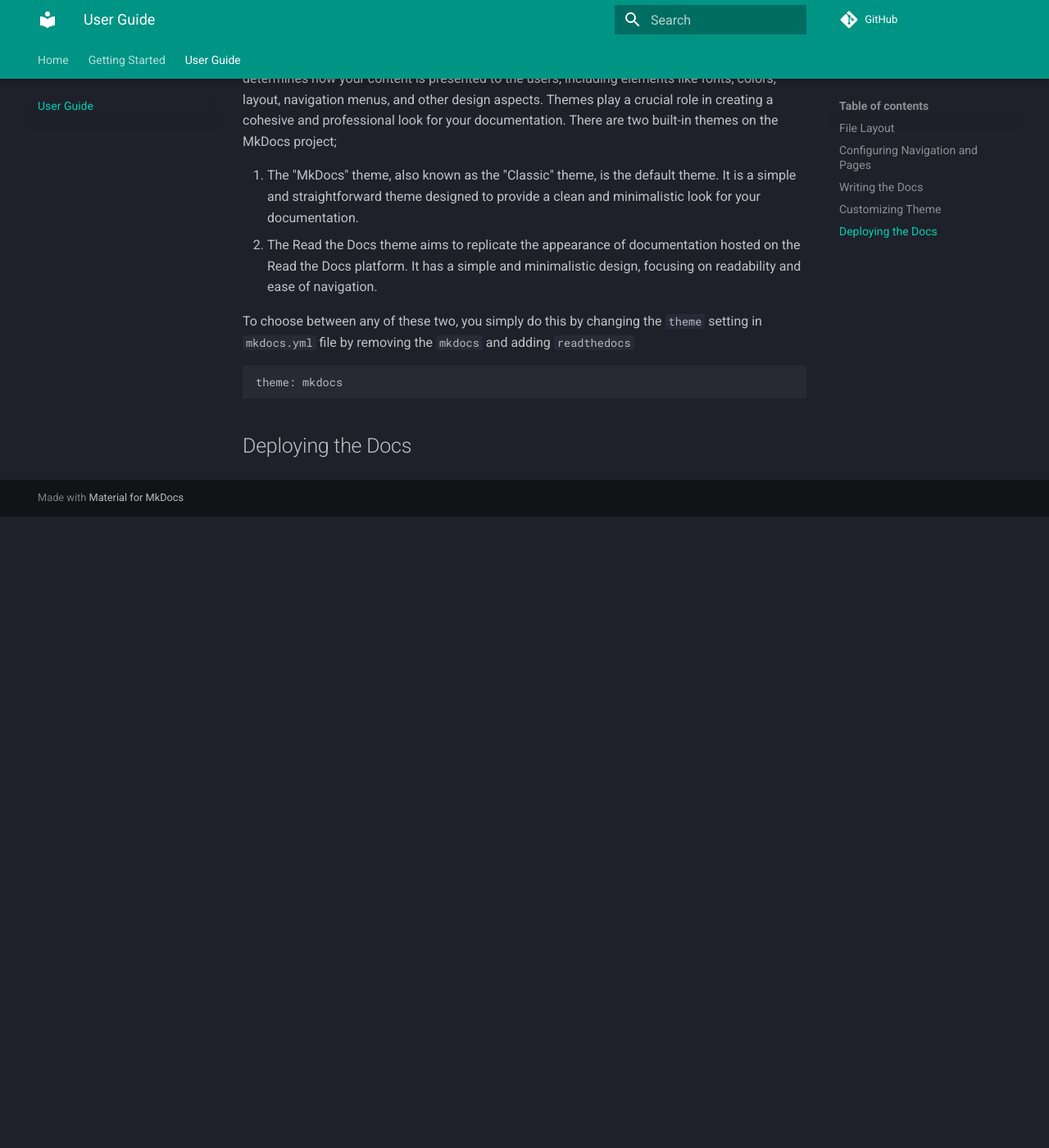
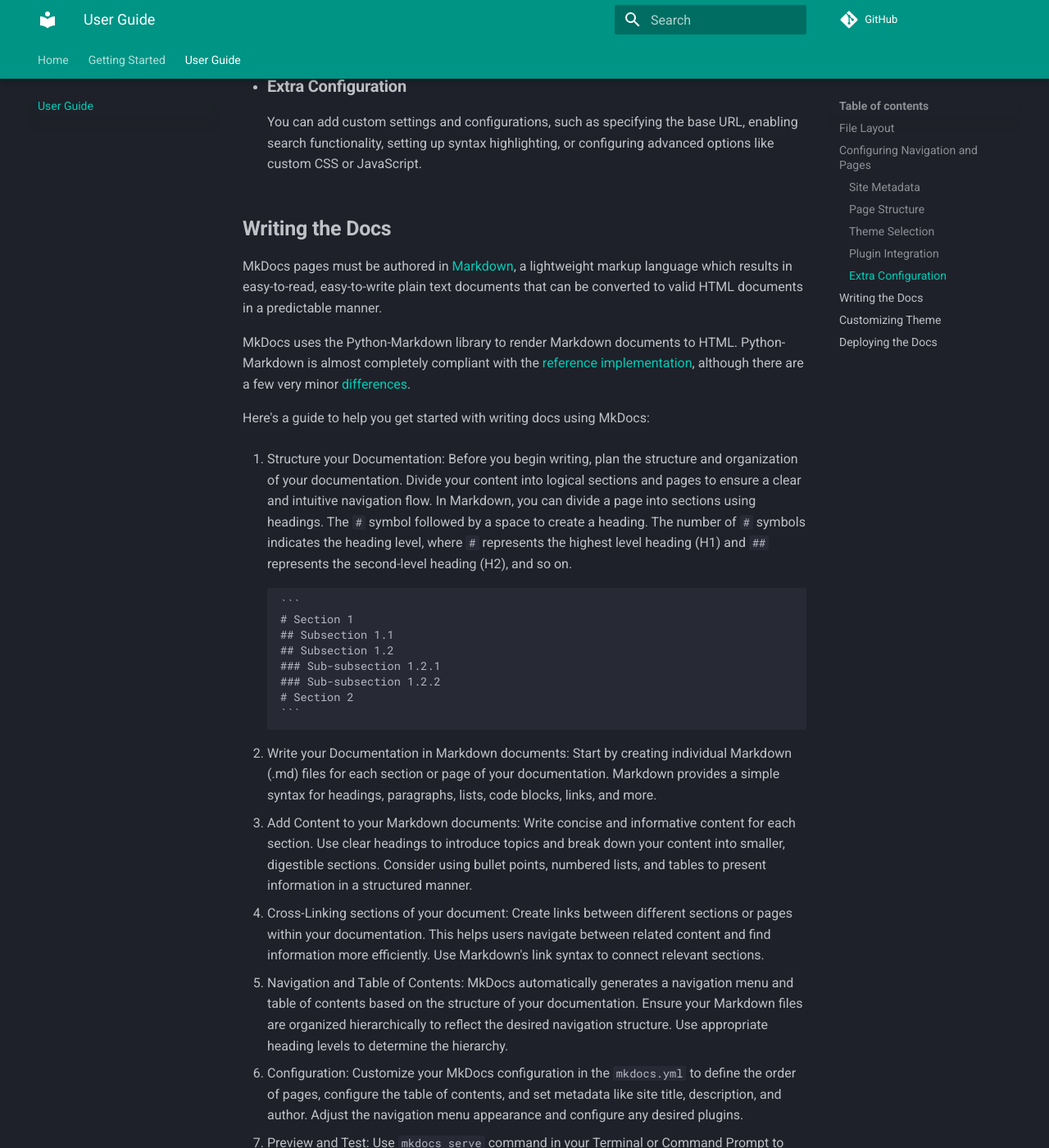
Before and after one commit to Fedozie/MkDocs-Project, an MkDocs documentation site: the page built from docs/userGuide.md, in a window 1280 px wide and 1400 px high, scrolled down 3057 px. Shown: the whole window at 82% size. Built offline with MkDocs 1.6.1 and Material for MkDocs 9.7.7, drawn with Linux system fonts in a browser that asks for light colours; comment, search, counter and statistics services are not loaded; before the commit the page ends 3687 px from its top, so only the background shows below that; some of the changed text lies outside the part shown.

Commit message:
fix: added content to the userGuide.md file and made changes to the gettingStarted.md file

````diff
--- a/docs/userGuide.md
+++ b/docs/userGuide.md
@@ -1,4 +1,4 @@
-# User Guide
+# **User Guide**
 Creating Documentation with MkDocs
 
 ## File Layout
@@ -50,66 +50,99 @@
 
 Some key aspects you can configure in the `mkdocs.yml` file include:
 
-**Site Metadata**
-
+- ### **Site Metadata**
 You can define the title, description, author, and other metadata related to your documentation site.
 Some of the settings used to define the metadata of the MK Docs project are as follows;
-```
-site_name: MKDocs for Beginners
-site_url: https://example.com/foo/
-repo_url: https://github.com/Fedozie/MkDocs-Project.git/
-repo_name: GitHub
-```
-A few other settings are `site_description`, `site_author` and `remote_name`. All of these settings are optional except that of `site_name` which is required.
 
-**Page Structure**
+        ```
+        site_name: MKDocs for Beginners
+        site_url: https://example.com/foo/
+        repo_url: https://github.com/Fedozie/MkDocs-Project.git/
+        repo_name: GitHub
+        ```
 
+    A few other settings are `site_description`, `site_author` and `remote_name`. All of these settings are optional except that of `site_name` which is required.
+
+- ### **Page Structure**
 You can specify the hierarchy and order of your documentation pages, including the main navigation structure and sub-navigation within each page. This feature requires the use of the `nav` setting. A minimal navigation configuration could look like this:
-```
-nav:
-    - 'index.md'
-    - 'about.md'
-```
-Navigation items may also include links to external sites. While titles are optional for internal links, they are required for external links. An external link may be a full URL or a relative URL. Any path which is not found in the files is assumed to be an external link.
 
-```
-nav:
-  - Home: 'index.md'
-  - 'gettingStarted.md'
-  - 'User Guide': 'userGuide.md'
-  - 'License': 'https://example.com/'
-```
+        ```
+        nav:
+            - 'index.md'
+            - 'about.md'
+        ```
 
-**Theme Selection**
+    Navigation items may also include links to external sites. While titles are optional for internal links, they are required for external links. An external link may be a full URL or a relative URL. Any path which is not found in the files is assumed to be an external link.
 
+        ```
+        nav:
+        - Home: 'index.md'
+        - 'gettingStarted.md'
+        - 'User Guide': 'userGuide.md'
+        - 'License': 'https://example.com/'
+        ```
+
+- ### **Theme Selection**
 You can choose a theme for your documentation site, such as the Material theme or the Read the Docs theme. Themes control the overall appearance and style of your site. The default theme that comes with installing MK Docs is the mkdocs theme along with the readthedocs theme.
-```
-theme: mkdocs
-```
-You can also make of use external themes which you can insert as plugins. You can kno more about these themes by visiting this [link](https://github.com/mkdocs/catalog#-theming).
 
-**Plugin Integration**
+        ```
+        theme: mkdocs
+        ```
 
+    You can also make of use external themes which you can insert as plugins. You can kno more about these themes by visiting this [link](https://github.com/mkdocs/catalog#-theming).
+
+- ### **Plugin Integration**
 MkDocs supports various plugins that extend its functionality and customization options of your documentation site. Plugins can enhance various aspects of MkDocs, such as adding search functionality, enabling syntax highlighting, generating a sitemap, and more. In the mkdocs.yml file, you can configure plugins and their settings.
 
-**Extra Configuration**
-
+- ### **Extra Configuration**
 You can add custom settings and configurations, such as specifying the base URL, enabling search functionality, setting up syntax highlighting, or configuring advanced options like custom CSS or JavaScript.
 
-## Writing the Docs
+## **Writing the Docs**
+MkDocs pages must be authored in [Markdown](https://www.markdownguide.org/), a lightweight markup language which results in easy-to-read, easy-to-write plain text documents that can be converted to valid HTML documents in a predictable manner.
+
+MkDocs uses the Python-Markdown library to render Markdown documents to HTML. Python-Markdown is almost completely compliant with the [reference implementation](https://python-markdown.github.io/), although there are a few very minor [differences](https://python-markdown.github.io/#differences).
+
+Here's a guide to help you get started with writing docs using MkDocs:
+
+1. Structure your Documentation: Before you begin writing, plan the structure and organization of your documentation. Divide your content into logical sections and pages to ensure a clear and intuitive navigation flow. In Markdown, you can divide a page into sections using headings. The `#` symbol followed by a space to create a heading. The number of `#` symbols indicates the heading level, where `#` represents the highest level heading (H1) and `##` represents the second-level heading (H2), and so on.
+
+        ```
+        # Section 1
+        ## Subsection 1.1
+        ## Subsection 1.2
+        ### Sub-subsection 1.2.1
+        ### Sub-subsection 1.2.2
+        # Section 2
+        ```
+
+2. Write your Documentation in Markdown documents: Start by creating individual Markdown (.md) files for each section or page of your documentation. Markdown provides a simple syntax for headings, paragraphs, lists, code blocks, links, and more.
+
+3. Add Content to your Markdown documents: Write concise and informative content for each section. Use clear headings to introduce topics and break down your content into smaller, digestible sections. Consider using bullet points, numbered lists, and tables to present information in a structured manner.
+
+4. Cross-Linking sections of your document: Create links between different sections or pages within your documentation. This helps users navigate between related content and find information more efficiently. Use Markdown's link syntax to connect relevant sections.
+
+5. Navigation and Table of Contents: MkDocs automatically generates a navigation menu and table of contents based on the structure of your documentation. Ensure your Markdown files are organized hierarchically to reflect the desired navigation structure. Use appropriate heading levels to determine the hierarchy.
+
+6. Configuration: Customize your MkDocs configuration in the `mkdocs.yml` to define the order of pages, configure the table of contents, and set metadata like site title, description, and author. Adjust the navigation menu appearance and configure any desired plugins.
+
+7. Preview and Test: Use `mkdocs serve` command in your Terminal or Command Prompt to preview your documentation locally. This command starts a local server, allowing you to view your documentation in a web browser. Continuously preview and test your documentation to ensure its accuracy and readability.
+
+8. Deploy: Once you are satisfied with your documentation, build your MkDocs site using the `mkdocs build` command. This generates static HTML files that can be hosted on any web server. Deploy your documentation to your preferred hosting platform or share it with others.
+
+9. Maintenance: Documentation is an ongoing process. Regularly update and improve your documentation as your project evolves. Address user feedback, fix errors, and add new content to ensure your documentation remains up-to-date and valuable.
 
 
-## Customizing Theme
+## **Customizing Theme**
 In MkDocs, a theme refers to the visual appearance and styling of your documentation website. It determines how your content is presented to the users, including elements like fonts, colors, layout, navigation menus, and other design aspects. Themes play a crucial role in creating a cohesive and professional look for your documentation. There are two built-in themes on the MkDocs project;
 
 1. The "MkDocs" theme, also known as the "Classic" theme, is the default theme. It is a simple and straightforward theme designed to provide a clean and minimalistic look for your documentation.
 2. The Read the Docs theme aims to replicate the appearance of documentation hosted on the Read the Docs platform. It has a simple and minimalistic design, focusing on readability and ease of navigation.
 
-To choose between any of these two, you simply do this by changing the `theme` setting in `mkdocs.yml` file by removing the `mkdocs` and adding `readthedocs`
-
 ```
 theme: mkdocs
 ```
 
+To choose between any of these two, you simply do this by changing the `theme` setting in `mkdocs.yml` file by removing the `mkdocs` and adding `readthedocs`.
 
-## Deploying the Docs
+
+## **Deploying the Docs**
````
Also changed, not shown: docs/gettingStarted.md (+1 -1 lines).
